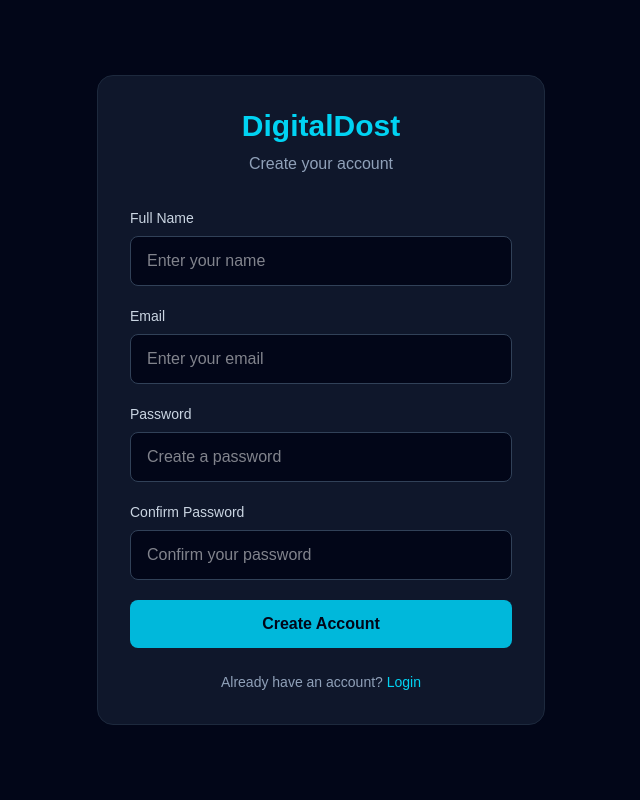
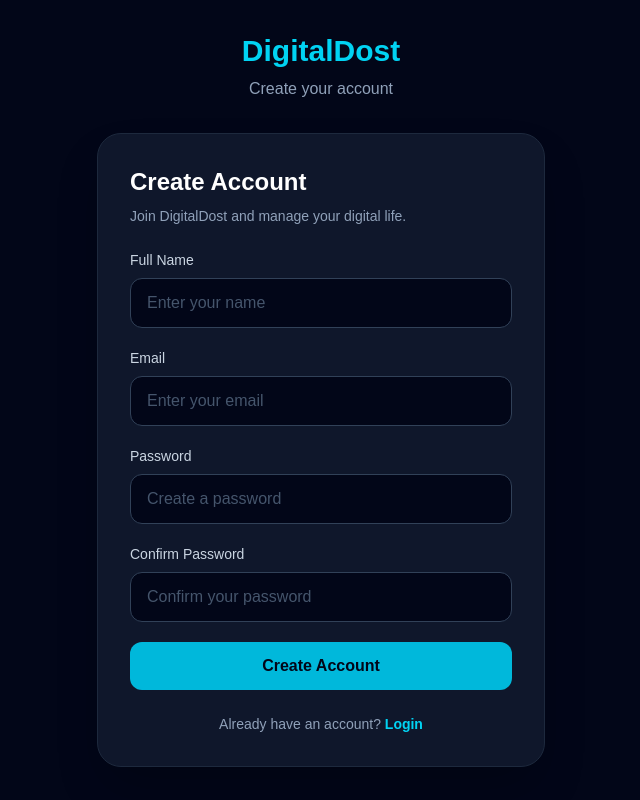
Before and after one commit to Ravimaurya123/DigitalDost, a Next.js app: page /register in a window 1280 px wide. Shown: the whole page, without its empty margins (319-959 px from the left). Built offline with nearby package versions, Linux system fonts and the light colour scheme.

Commit message:
dashboard updated

```diff
--- a/app/globals.css
+++ b/app/globals.css
@@ -415,3 +415,130 @@ html.light-mode .dd-feature:hover {
     filter: none;
   }
 }
+
+/* ================================
+   DASHBOARD HEADING HOVER
+================================ */
+
+.dd-heading {
+  display: inline-block;
+  cursor: default;
+  transition:
+    transform 0.3s ease,
+    text-shadow 0.3s ease,
+    color 0.3s ease;
+}
+
+.dd-heading:hover {
+  transform: translateY(-5px) scale(1.02);
+  text-shadow:
+    0 0 10px rgba(34, 211, 238, 0.35),
+    0 0 25px rgba(34, 211, 238, 0.2);
+}
+
+.dd-subheading {
+  transition:
+    transform 0.3s ease,
+    color 0.3s ease;
+}
+
+.dd-subheading:hover {
+  transform: translateX(4px);
+  color: rgb(148, 163, 184);
+}
+
+/* ==========================================
+   WORD BY WORD POP ANIMATION
+========================================== */
+
+.dd-word-heading {
+  display: inline-block;
+  cursor: default;
+}
+
+.dd-word {
+  display: inline-block;
+  transition:
+    transform 0.25s ease,
+    text-shadow 0.25s ease;
+}
+
+.dd-word-heading:hover .dd-word {
+  animation: ddWordPop 0.65s ease-in-out;
+}
+
+.dd-word-heading:hover .dd-word:nth-child(1) {
+  animation-delay: 0s;
+}
+
+.dd-word-heading:hover .dd-word:nth-child(2) {
+  animation-delay: 0.08s;
+}
+
+.dd-word-heading:hover .dd-word:nth-child(3) {
+  animation-delay: 0.16s;
+}
+
+.dd-word-heading:hover .dd-word:nth-child(4) {
+  animation-delay: 0.24s;
+}
+
+.dd-word-heading:hover .dd-word:nth-child(5) {
+  animation-delay: 0.32s;
+}
+
+.dd-word-heading:hover .dd-word:nth-child(6) {
+  animation-delay: 0.40s;
+}
+
+.dd-word-heading:hover .dd-word:nth-child(7) {
+  animation-delay: 0.48s;
+}
+
+@keyframes ddWordPop {
+  0% {
+    transform: translateY(0) scale(1);
+    text-shadow: none;
+  }
+
+  35% {
+    transform: translateY(-9px) scale(1.08);
+    text-shadow:
+      0 0 8px rgba(34, 211, 238, 0.35),
+      0 0 18px rgba(34, 211, 238, 0.2);
+  }
+
+  65% {
+    transform: translateY(4px) scale(0.98);
+  }
+
+  100% {
+    transform: translateY(0) scale(1);
+    text-shadow: none;
+  }
+}
+
+/* Mobile par animation thodi soft */
+@media (max-width: 640px) {
+  .dd-word-heading:hover .dd-word {
+    animation-duration: 0.55s;
+  }
+
+  @keyframes ddWordPop {
+    0% {
+      transform: translateY(0) scale(1);
+    }
+
+    35% {
+      transform: translateY(-6px) scale(1.04);
+    }
+
+    65% {
+      transform: translateY(3px) scale(0.99);
+    }
+
+    100% {
+      transform: translateY(0) scale(1);
+    }
+  }
+}
--- a/app/register/page.js
+++ b/app/register/page.js
@@ -71,22 +71,44 @@ export default function RegisterPage() {
   return (
     <main className="flex min-h-screen items-center justify-center bg-slate-950 px-4 text-white">
 
-      <div className="w-full max-w-md rounded-2xl border border-slate-800 bg-slate-900 p-8">
+      <div className="w-full max-w-md">
+
+        {/* HEADER */}
 
         <div className="mb-8 text-center">
-          <h1 className="text-3xl font-bold text-cyan-400">
+
+          <h1 className="dd-link inline-block text-3xl font-bold text-cyan-400">
             DigitalDost
           </h1>
 
           <p className="mt-2 text-slate-400">
             Create your account
           </p>
+
         </div>
 
-        <form onSubmit={handleSubmit} className="space-y-5">
+        {/* REGISTER CARD */}
+
+        <div className="dd-card rounded-3xl border border-slate-800 bg-slate-900 p-8 shadow-2xl">
+
+          <h2 className="text-2xl font-bold">
+            Create Account
+          </h2>
+
+          <p className="mt-2 text-sm text-slate-400">
+            Join DigitalDost and manage your digital life.
+          </p>
+
+          <form
+            onSubmit={handleSubmit}
+            className="mt-6 space-y-5"
+          >
+
+            {/* FULL NAME */}
 
             <div>
-            <label className="mb-2 block text-sm text-slate-300">
+
+              <label className="mb-2 block text-sm font-medium text-slate-300">
                 Full Name
               </label>
 
@@ -97,12 +119,16 @@ export default function RegisterPage() {
                 onChange={handleChange}
                 placeholder="Enter your name"
                 required
-              className="w-full rounded-lg border border-slate-700 bg-slate-950 px-4 py-3 outline-none focus:border-cyan-400"
+                className="dd-input w-full rounded-xl border border-slate-700 bg-slate-950 px-4 py-3 text-white outline-none placeholder:text-slate-600"
               />
+
             </div>
 
+            {/* EMAIL */}
+
             <div>
-            <label className="mb-2 block text-sm text-slate-300">
+
+              <label className="mb-2 block text-sm font-medium text-slate-300">
                 Email
               </label>
 
@@ -113,12 +139,16 @@ export default function RegisterPage() {
                 onChange={handleChange}
                 placeholder="Enter your email"
                 required
-              className="w-full rounded-lg border border-slate-700 bg-slate-950 px-4 py-3 outline-none focus:border-cyan-400"
+                className="dd-input w-full rounded-xl border border-slate-700 bg-slate-950 px-4 py-3 text-white outline-none placeholder:text-slate-600"
               />
+
             </div>
 
+            {/* PASSWORD */}
+
             <div>
-            <label className="mb-2 block text-sm text-slate-300">
+
+              <label className="mb-2 block text-sm font-medium text-slate-300">
                 Password
               </label>
 
@@ -130,12 +160,16 @@ export default function RegisterPage() {
                 placeholder="Create a password"
                 required
                 minLength={6}
-              className="w-full rounded-lg border border-slate-700 bg-slate-950 px-4 py-3 outline-none focus:border-cyan-400"
+                className="dd-input w-full rounded-xl border border-slate-700 bg-slate-950 px-4 py-3 text-white outline-none placeholder:text-slate-600"
               />
+
             </div>
 
+            {/* CONFIRM PASSWORD */}
+
             <div>
-            <label className="mb-2 block text-sm text-slate-300">
+
+              <label className="mb-2 block text-sm font-medium text-slate-300">
                 Confirm Password
               </label>
 
@@ -146,35 +180,49 @@ export default function RegisterPage() {
                 onChange={handleChange}
                 placeholder="Confirm your password"
                 required
-              className="w-full rounded-lg border border-slate-700 bg-slate-950 px-4 py-3 outline-none focus:border-cyan-400"
+                className="dd-input w-full rounded-xl border border-slate-700 bg-slate-950 px-4 py-3 text-white outline-none placeholder:text-slate-600"
               />
+
             </div>
 
+            {/* MESSAGE */}
+
             {message && (
-            <p className="rounded-lg bg-slate-950 p-3 text-center text-sm text-cyan-400">
+              <div className="dd-card rounded-xl border border-cyan-500/20 bg-cyan-500/10 p-3 text-center text-sm text-cyan-400">
                 {message}
-            </p>
+              </div>
             )}
+
+            {/* CREATE ACCOUNT BUTTON */}
 
             <button
               type="submit"
               disabled={loading}
-            className="w-full rounded-lg bg-cyan-500 py-3 font-semibold text-slate-950 hover:bg-cyan-400 disabled:cursor-not-allowed disabled:opacity-50"
+              className="dd-button w-full rounded-xl bg-cyan-500 py-3 font-semibold text-slate-950 disabled:cursor-not-allowed disabled:opacity-50"
             >
-            {loading ? "Creating Account..." : "Create Account"}
+              {loading
+                ? "Creating Account..."
+                : "Create Account"}
             </button>
 
           </form>
 
+          {/* LOGIN LINK */}
+
           <p className="mt-6 text-center text-sm text-slate-400">
+
             Already have an account?{" "}
+
             <a
               href="/login"
-            className="text-cyan-400 hover:underline"
+              className="dd-link font-semibold text-cyan-400"
             >
               Login
             </a>
+
           </p>
+
+        </div>
 
       </div>
 
--- a/components/Greeting.js
+++ b/components/Greeting.js
@@ -29,12 +29,9 @@ export default function Greeting() {
 
     async function loadUser() {
       try {
-        const response = await fetch(
-          "/api/auth/me",
-          {
-            cache: "no-store",
-          }
-        );
+        const response = await fetch("/api/auth/me", {
+          cache: "no-store",
+        });
 
         const data = await response.json();
 
@@ -42,10 +39,7 @@ export default function Greeting() {
           setName(data.user?.name || "");
         }
       } catch (error) {
-        console.error(
-          "GREETING USER ERROR:",
-          error
-        );
+        console.error("GREETING USER ERROR:", error);
       }
     }
 
@@ -55,9 +49,7 @@ export default function Greeting() {
       setGreeting(getGreeting());
     }, 60000);
 
-    return () => {
-      clearInterval(interval);
-    };
+    return () => clearInterval(interval);
   }, []);
 
   const firstName =
@@ -65,11 +57,11 @@ export default function Greeting() {
 
   return (
     <div>
-      <h1 className="text-3xl font-bold text-white sm:text-4xl">
+      <h1 className="dd-heading text-3xl font-bold text-white sm:text-4xl">
         {greeting}, {firstName} 👋
       </h1>
 
-      <p className="mt-2 text-sm text-slate-400 sm:text-base">
+      <p className="dd-subheading mt-2 text-sm text-slate-400 sm:text-base">
         Manage your digital life from one place.
       </p>
     </div>
```
Also changed, not shown: app/dashboard/page.js (+82 -12 lines). Lines whose indentation alone changed are shown as unchanged.
